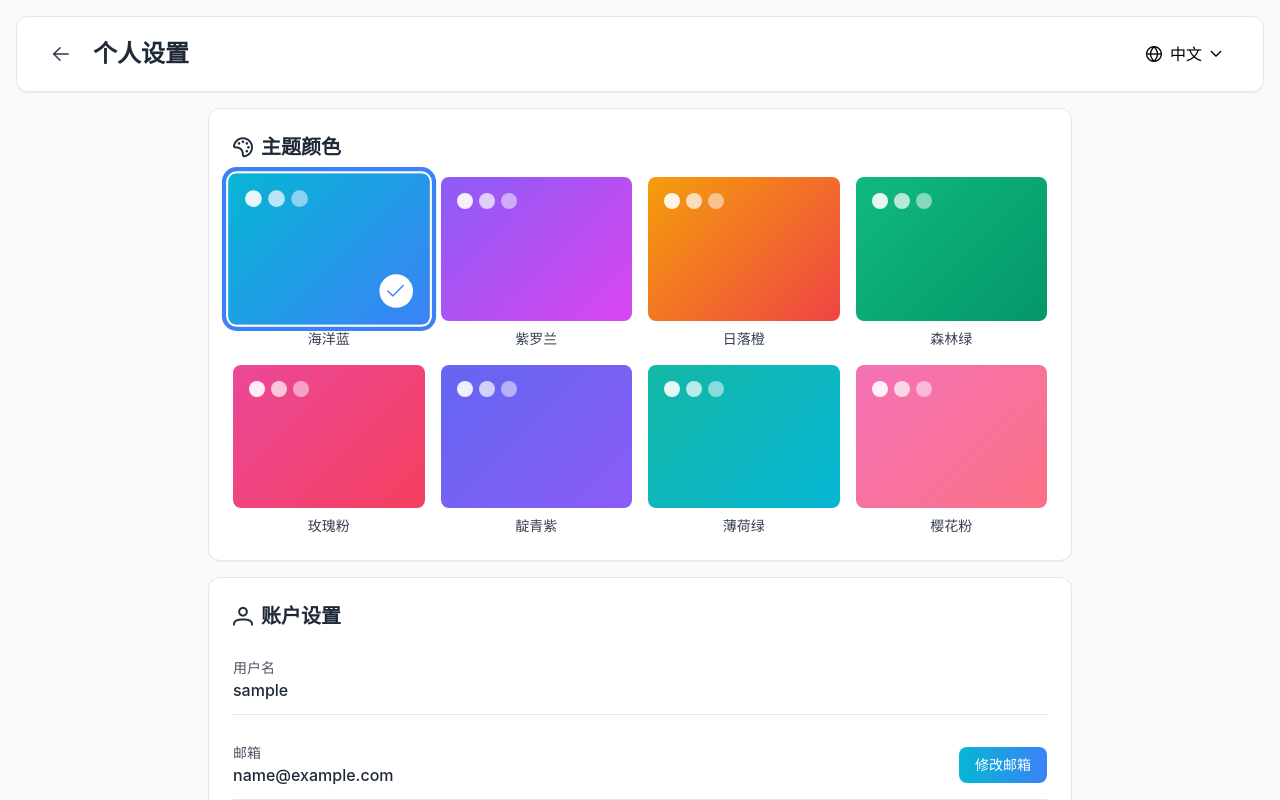
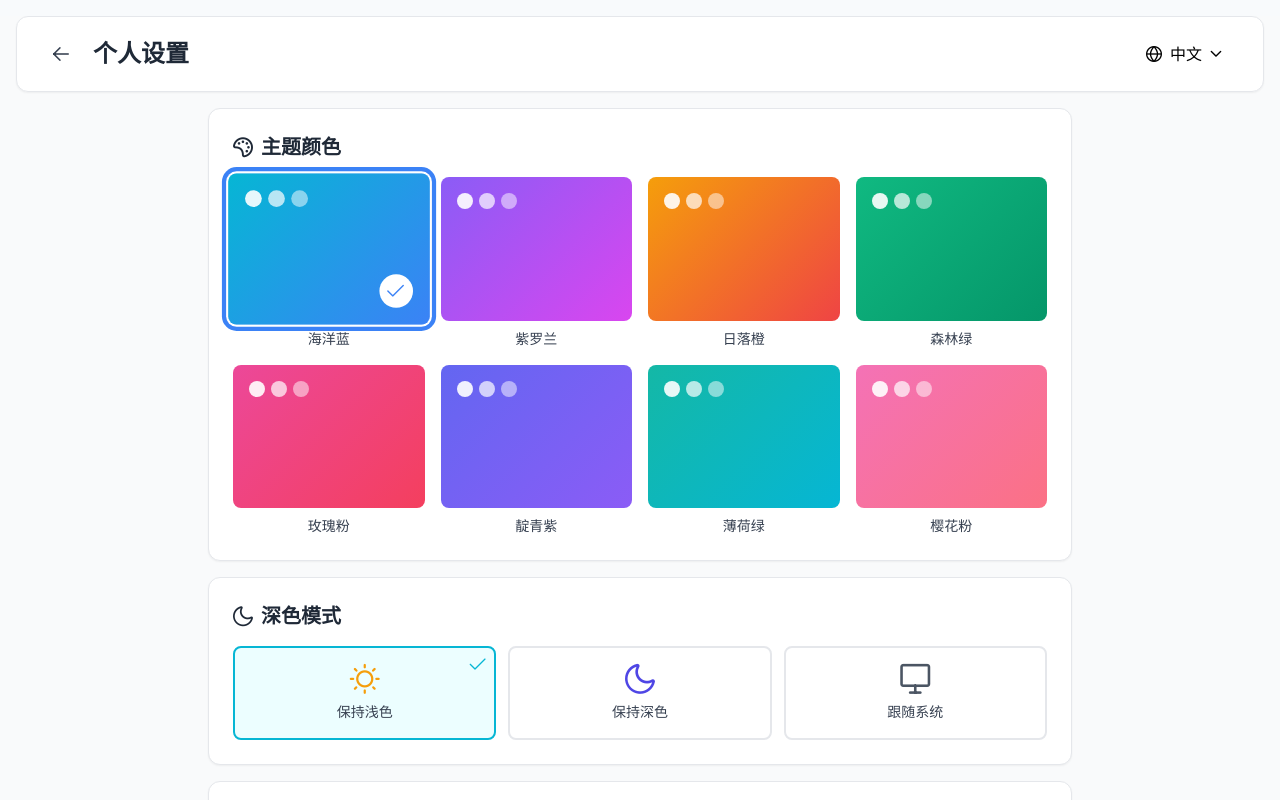
Before and after one commit to CNOliverZhang/inventory_master, a Vue app in the folder frontend/: page /settings in a window 1280 px wide. Shown: the top 800 px of the page. Built offline with nearby package versions, Linux system fonts and the light colour scheme; sample sign-in values are in the browser's storage.

Commit message:
feat: 添加深色模式支持

```diff
--- a/frontend/src/locales/en-US.ts
+++ b/frontend/src/locales/en-US.ts
@@ -192,6 +192,13 @@ export default {
       title: 'Theme Color',
       changed: 'Theme changed',
     },
+    darkMode: {
+      title: 'Dark Mode',
+      light: 'Always Light',
+      dark: 'Always Dark',
+      system: 'Follow System',
+      changed: 'Dark mode updated',
+    },
     account: {
       title: 'Account Settings',
       username: 'Username',
--- a/frontend/src/locales/zh-CN.ts
+++ b/frontend/src/locales/zh-CN.ts
@@ -188,6 +188,13 @@ export default {
       title: '主题颜色',
       changed: '主题已切换',
     },
+    darkMode: {
+      title: '深色模式',
+      light: '保持浅色',
+      dark: '保持深色',
+      system: '跟随系统',
+      changed: '深色模式已更新',
+    },
     account: {
       title: '账户设置',
       username: '用户名',
--- a/frontend/src/stores/theme.ts
+++ b/frontend/src/stores/theme.ts
@@ -1,6 +1,6 @@
 import { defineStore } from 'pinia'
 import { ref, watch } from 'vue'
-import { THEME_PRESETS, type ThemeConfig } from '@/types/theme'
+import { THEME_PRESETS, type ThemeConfig, type DarkModeOption } from '@/types/theme'
 
 export const useThemeStore = defineStore('theme', () => {
   // 当前主题 ID
@@ -9,8 +9,15 @@ export const useThemeStore = defineStore('theme', () => {
   // 当前主题配置
   const currentTheme = ref<ThemeConfig>(THEME_PRESETS[0])
 
+  // 深色模式设置
+  const darkMode = ref<DarkModeOption>('light')
+
+  // 当前是否为深色模式（计算后的实际状态）
+  const isDark = ref(false)
+
   // 初始化：从 localStorage 恢复主题
   const initTheme = () => {
+    // 恢复主题色
     const savedThemeId = localStorage.getItem('themeId')
     if (savedThemeId) {
       const theme = THEME_PRESETS.find(t => t.id === savedThemeId)
@@ -22,6 +29,29 @@ export const useThemeStore = defineStore('theme', () => {
     } else {
       // 默认主题
       applyTheme(THEME_PRESETS[0])
+    }
+
+    // 恢复深色模式设置
+    const savedDarkMode = localStorage.getItem('darkMode') as DarkModeOption
+    if (savedDarkMode && ['light', 'dark', 'system'].includes(savedDarkMode)) {
+      darkMode.value = savedDarkMode
+    }
+
+    // 应用深色模式
+    applyDarkMode()
+
+    // 监听系统主题变化
+    if (window.matchMedia) {
+      const mediaQuery = window.matchMedia('(prefers-color-scheme: dark)')
+      mediaQuery.addEventListener('change', handleSystemThemeChange)
+    }
+  }
+
+  // 处理系统主题变化
+  const handleSystemThemeChange = (e: MediaQueryListEvent) => {
+    if (darkMode.value === 'system') {
+      isDark.value = e.matches
+      updateDarkClass()
     }
   }
 
@@ -52,6 +82,28 @@ export const useThemeStore = defineStore('theme', () => {
     root.style.setProperty('--color-primary-rgb', toRgb(theme.primary.to))
   }
 
+  // 应用深色模式
+  const applyDarkMode = () => {
+    if (darkMode.value === 'dark') {
+      isDark.value = true
+    } else if (darkMode.value === 'light') {
+      isDark.value = false
+    } else {
+      // system
+      isDark.value = window.matchMedia('(prefers-color-scheme: dark)').matches
+    }
+    updateDarkClass()
+  }
+
+  // 更新DOM的dark类
+  const updateDarkClass = () => {
+    if (isDark.value) {
+      document.documentElement.classList.add('dark')
+    } else {
+      document.documentElement.classList.remove('dark')
+    }
+  }
+
   // 设置主题
   const setTheme = (themeId: string) => {
     const theme = THEME_PRESETS.find(t => t.id === themeId)
@@ -61,6 +113,13 @@ export const useThemeStore = defineStore('theme', () => {
       localStorage.setItem('themeId', themeId)
       applyTheme(theme)
     }
+  }
+
+  // 设置深色模式
+  const setDarkMode = (mode: DarkModeOption) => {
+    darkMode.value = mode
+    localStorage.setItem('darkMode', mode)
+    applyDarkMode()
   }
 
   // 监听主题变化
@@ -74,8 +133,11 @@ export const useThemeStore = defineStore('theme', () => {
   return {
     currentThemeId,
     currentTheme,
+    darkMode,
+    isDark,
     themes: THEME_PRESETS,
     initTheme,
     setTheme,
+    setDarkMode,
   }
 })
--- a/frontend/src/types/theme.ts
+++ b/frontend/src/types/theme.ts
@@ -1,3 +1,6 @@
+// 深色模式选项
+export type DarkModeOption = 'light' | 'dark' | 'system'
+
 // 主题配置
 export interface ThemeConfig {
   id: string
@@ -88,4 +91,5 @@ export const THEME_PRESETS: ThemeConfig[] = [
 // 用户设置
 export interface UserSettings {
   themeId: string
+  darkMode: DarkModeOption
 }
--- a/frontend/src/views/Settings.vue
+++ b/frontend/src/views/Settings.vue
@@ -72,6 +72,73 @@
             <p class="mt-2 text-xs sm:text-sm font-medium text-gray-700 text-center">
               {{ locale === 'zh-CN' ? theme.name : theme.nameEn }}
             </p>
+          </button>
+        </div>
+      </section>
+
+      <!-- 深色模式设置 -->
+      <section class="glass-card p-4 sm:p-6">
+        <h2 class="text-lg sm:text-xl font-bold text-gray-800 mb-4 flex items-center gap-2">
+          <i class="pi pi-moon"></i>
+          {{ t('settings.darkMode.title') }}
+        </h2>
+
+        <div class="grid grid-cols-1 sm:grid-cols-3 gap-3">
+          <button
+            @click="handleDarkModeChange('light')"
+            class="relative p-4 rounded-lg border-2 transition-all duration-200 hover:scale-105"
+            :class="themeStore.darkMode === 'light'
+              ? 'border-cyan-500 bg-cyan-50'
+              : 'border-gray-200 bg-white hover:border-gray-300'"
+          >
+            <div class="flex flex-col items-center gap-2">
+              <i class="pi pi-sun text-3xl text-amber-500"></i>
+              <span class="text-sm font-medium text-gray-700">
+                {{ t('settings.darkMode.light') }}
+              </span>
+              <i
+                v-if="themeStore.darkMode === 'light'"
+                class="pi pi-check text-cyan-500 absolute top-2 right-2"
+              ></i>
+            </div>
+          </button>
+
+          <button
+            @click="handleDarkModeChange('dark')"
+            class="relative p-4 rounded-lg border-2 transition-all duration-200 hover:scale-105"
+            :class="themeStore.darkMode === 'dark'
+              ? 'border-cyan-500 bg-cyan-50'
+              : 'border-gray-200 bg-white hover:border-gray-300'"
+          >
+            <div class="flex flex-col items-center gap-2">
+              <i class="pi pi-moon text-3xl text-indigo-600"></i>
+              <span class="text-sm font-medium text-gray-700">
+                {{ t('settings.darkMode.dark') }}
+              </span>
+              <i
+                v-if="themeStore.darkMode === 'dark'"
+                class="pi pi-check text-cyan-500 absolute top-2 right-2"
+              ></i>
+            </div>
+          </button>
+
+          <button
+            @click="handleDarkModeChange('system')"
+            class="relative p-4 rounded-lg border-2 transition-all duration-200 hover:scale-105"
+            :class="themeStore.darkMode === 'system'
+              ? 'border-cyan-500 bg-cyan-50'
+              : 'border-gray-200 bg-white hover:border-gray-300'"
+          >
+            <div class="flex flex-col items-center gap-2">
+              <i class="pi pi-desktop text-3xl text-gray-600"></i>
+              <span class="text-sm font-medium text-gray-700">
+                {{ t('settings.darkMode.system') }}
+              </span>
+              <i
+                v-if="themeStore.darkMode === 'system'"
+                class="pi pi-check text-cyan-500 absolute top-2 right-2"
+              ></i>
+            </div>
           </button>
         </div>
       </section>
@@ -249,6 +316,7 @@ import { useUserStore } from '@/stores/user'
 import { useLocaleStore } from '@/stores/locale'
 import { updatePasswordApi, updateEmailApi } from '@/api/settings'
 import type { UpdatePasswordForm, UpdateEmailForm } from '@/types/settings'
+import type { DarkModeOption } from '@/types/theme'
 import LanguageSwitcher from '@/components/LanguageSwitcher.vue'
 import { ElMessage } from 'element-plus'
 
@@ -282,6 +350,12 @@ const emailForm = reactive<UpdateEmailForm>({
 const handleThemeChange = (themeId: string) => {
   themeStore.setTheme(themeId)
   ElMessage.success(t('settings.theme.changed'))
+}
+
+// 切换深色模式
+const handleDarkModeChange = (mode: DarkModeOption) => {
+  themeStore.setDarkMode(mode)
+  ElMessage.success(t('settings.darkMode.changed'))
 }
 
 // 修改密码
```
